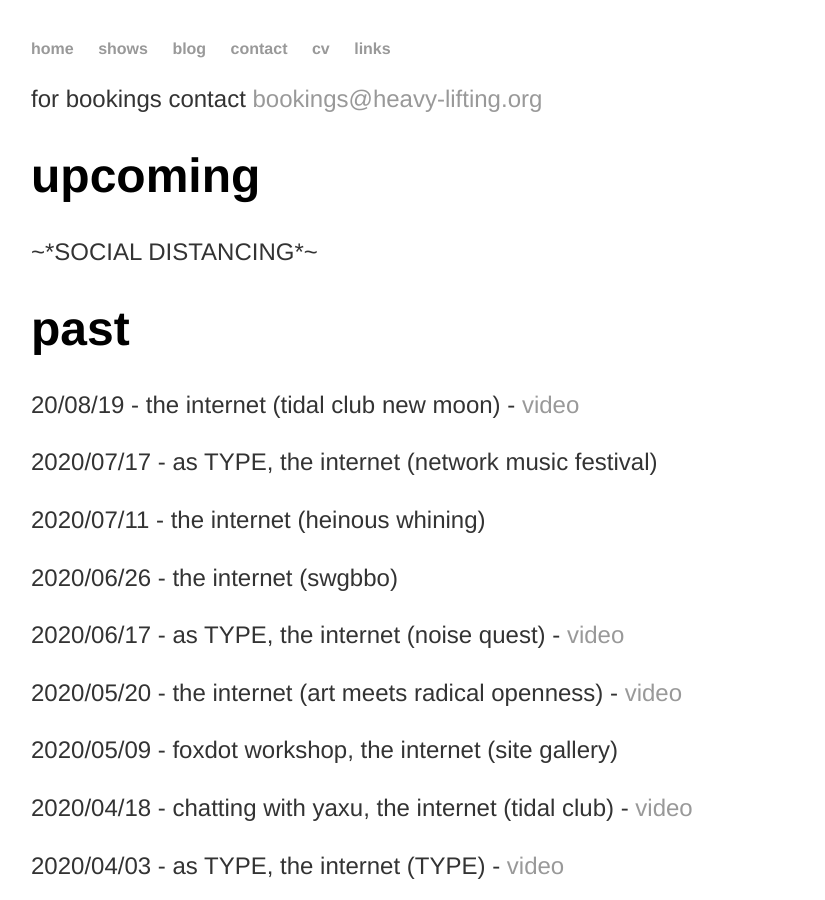
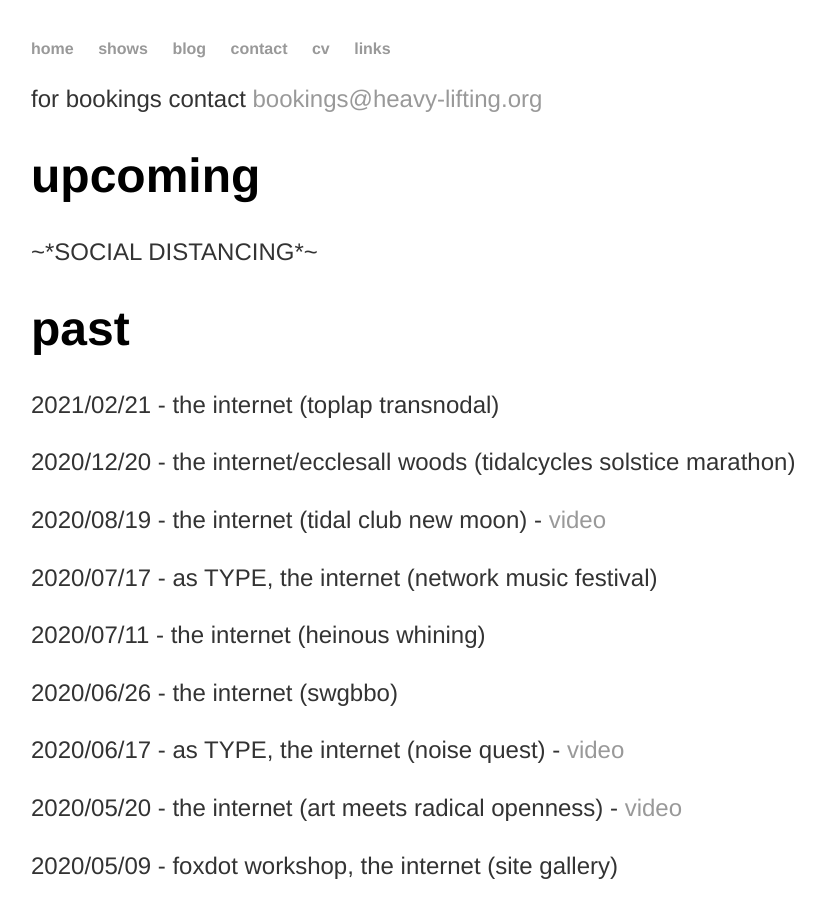
Before and after one commit to heavy-lifting/heavy-lifting.github.io, a Jekyll site: the page built from shows.html, in a window 1280 px wide and 900 px high. Shown: the whole window, without its empty margins (161-986 px from the left). Built offline with Jekyll 4.4.1, drawn with Linux system fonts in a browser that asks for light colours.

Commit message:
Update shows.html

```diff
--- a/shows.html
+++ b/shows.html
@@ -11,26 +11,17 @@ title: shows
 
 	<p>~*SOCIAL DISTANCING*~</p>
 
-
-
-
-
-
-
-
-
-
-
-
-
-
 </div>
 
 <div class="past">
 
-	<h1>past</h1>
+<h1>past</h1>
 
-	<p>20/08/19 - the internet (tidal club new moon) - <a href="https://youtu.be/YZcR431nUQE" target="_blank">video</a></p>
+<p>2021/02/21 - the internet (toplap transnodal)</p>
+
+<p>2020/12/20 - the internet/ecclesall woods (tidalcycles solstice marathon)</p>
+
+<p>2020/08/19 - the internet (tidal club new moon) - <a href="https://youtu.be/YZcR431nUQE" target="_blank">video</a></p>
 
 <p>2020/07/17 - as TYPE, the internet (network music festival)</p>
 
```
